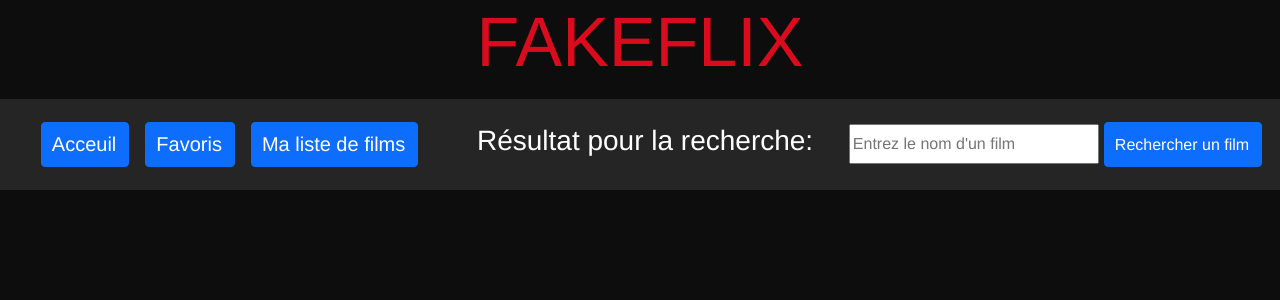
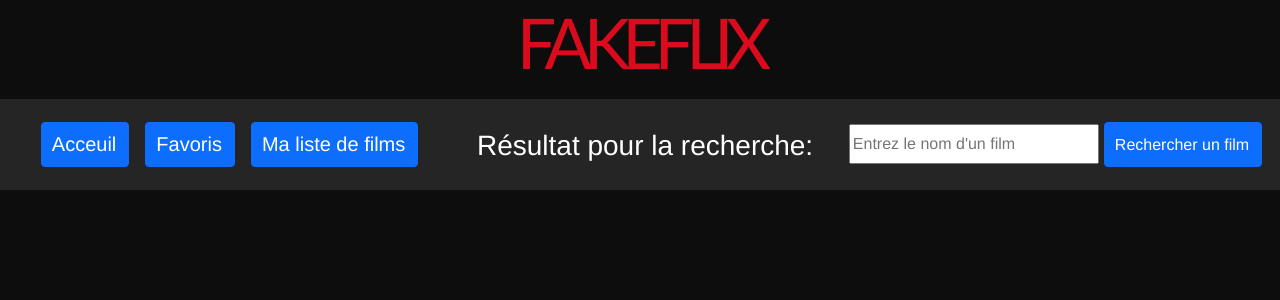
Before and after one commit to KamalusXYZ/fakeflix, a Vue app: page / in a window 1280 px wide. Shown: the top 300 px of the page. Built offline with nearby package versions, Linux system fonts and the light colour scheme.

Commit message:
legere modif css

```diff
--- a/src/App.vue
+++ b/src/App.vue
@@ -8,9 +8,23 @@
 
 
 <style >
+
+
+
+h2{
+
+font-size: 110px;
+text-decoration: none  !important;
+letter-spacing: -8px;
+font-family: 'Trebuchet MS', 'Lucida Sans Unicode', 'Lucida Grande', 'Lucida Sans', Arial, sans-serif;
+
+}
+
 body {
   background-color: #0d0d0d;
 }
+
+
 
 #app {
   font-family: Avenir, Helvetica, Arial, sans-serif;
@@ -25,14 +39,6 @@ nav {
   padding: 30px;
 }
 
-nav a {
-  font-weight: bold;
-  color: inherit;
-}
-
-nav a.router-link-exact-active {
-  color: #d90b1c;
-}
 
 .menu {
   background: rgb(37, 37, 37);
--- a/src/components/NavBar.vue
+++ b/src/components/NavBar.vue
@@ -15,7 +15,7 @@
         >
       </nav>
 
-      <h3>Résultat pour la recherche: {{query}}</h3>
+      <h3>Résultat pour la recherche: <span class="mots">{{query}}</span></h3>
       <div>
         <input
           class="input"
@@ -63,3 +63,12 @@ export default {
 
 };
 </script>
+
+<style>
+.mots{
+
+  color: red;
+  font-size: 40px;
+  font-weight: bold;
+}
+</style>
--- a/src/views/HomeView.vue
+++ b/src/views/HomeView.vue
@@ -59,7 +59,7 @@ export default {
 };
 </script>
 
-<style >
+<style>
 a {
   text-decoration: none;
   color: inherit;
@@ -84,6 +84,7 @@ img {
   max-width: 100%;
   vertical-align: middle;
   height: auto;
+  border-radius: 7px;
 }
 
 .resultat {
--- a/src/views/MoviePage.vue
+++ b/src/views/MoviePage.vue
@@ -29,7 +29,7 @@
         <img :src="posterUrl(movieFocused.poster_path)" />
       </div>
       <div class="infos">
-        <p>Date de sortie: {{ movieFocused.release_date }}</p>
+        <p>Date de sortie: {{ movieFocused.release_date }}.toLocaleDateString("fr")</p>
         <p>Synopsis: {{ movieFocused.overview }}</p>
         <p>Informations :
           <ul>
```
